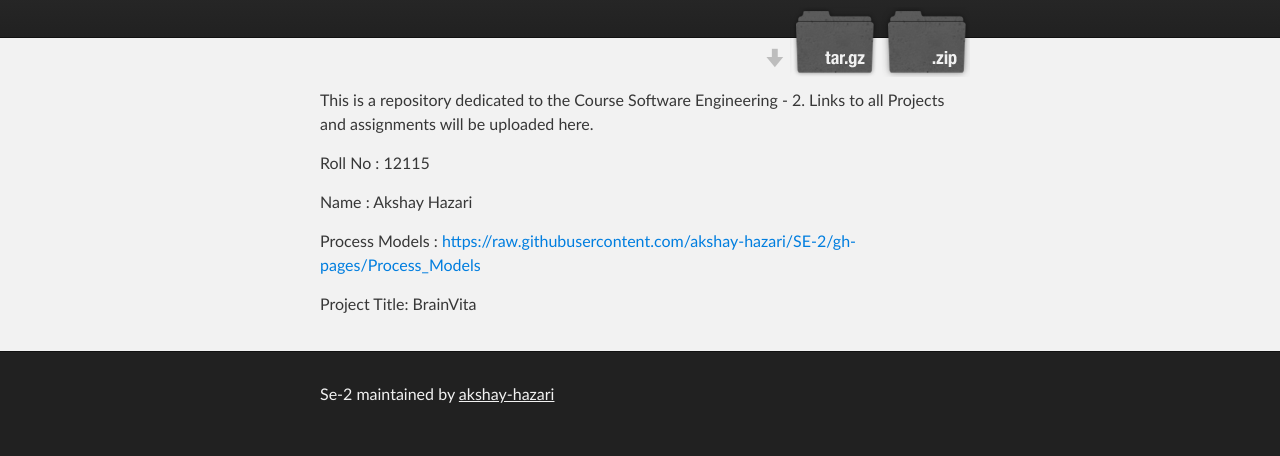
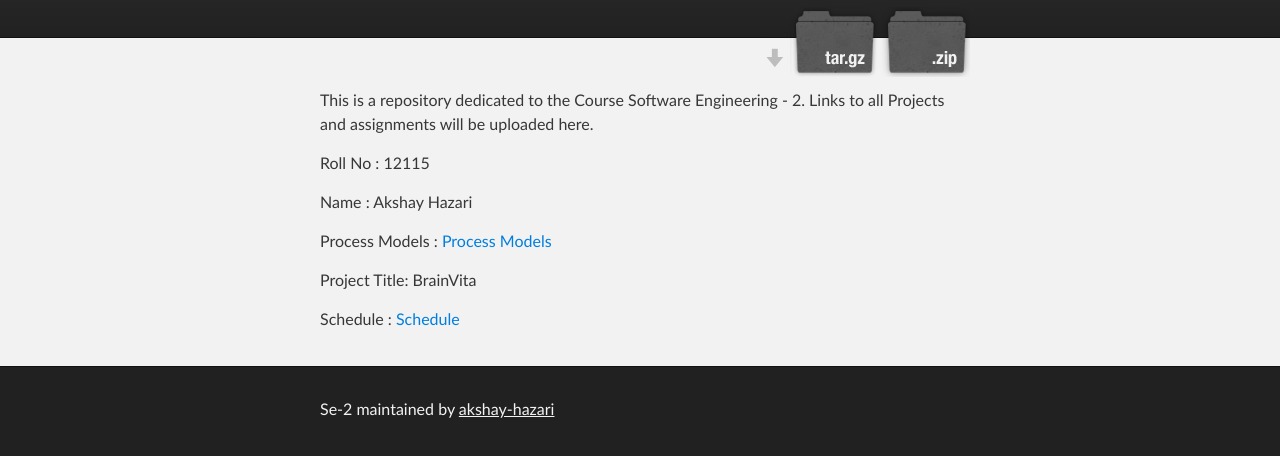
Before and after one commit to akshay-hazari/SE-2, a plain HTML site: page index.html in a window 1280 px wide. Shown: the part 136-592 px from the top of the page. Drawn offline with Linux system fonts and the light colour scheme.

Commit message:
Update index.html

```diff
--- a/index.html
+++ b/index.html
@@ -36,8 +36,9 @@
 <p>Roll No : 12115 </p>
 
 <p>Name : Akshay Hazari</p>
-<p></p>Process Models : <a href>https://raw.githubusercontent.com/akshay-hazari/SE-2/gh-pages/Process_Models </a></p>
+<p>Process Models : <a href ="https://raw.githubusercontent.com/akshay-hazari/SE-2/gh-pages/Process_Models">Process Models </a></p>
  <p> Project Title: BrainVita</p>
+ <p> Schedule :<a href="https://github.com/akshay-hazari/SE-2/blob/gh-pages/Schedule/Schedule_BrainVita.pdf"> Schedule </a> </p>
       </section>
     </div>
 
```
